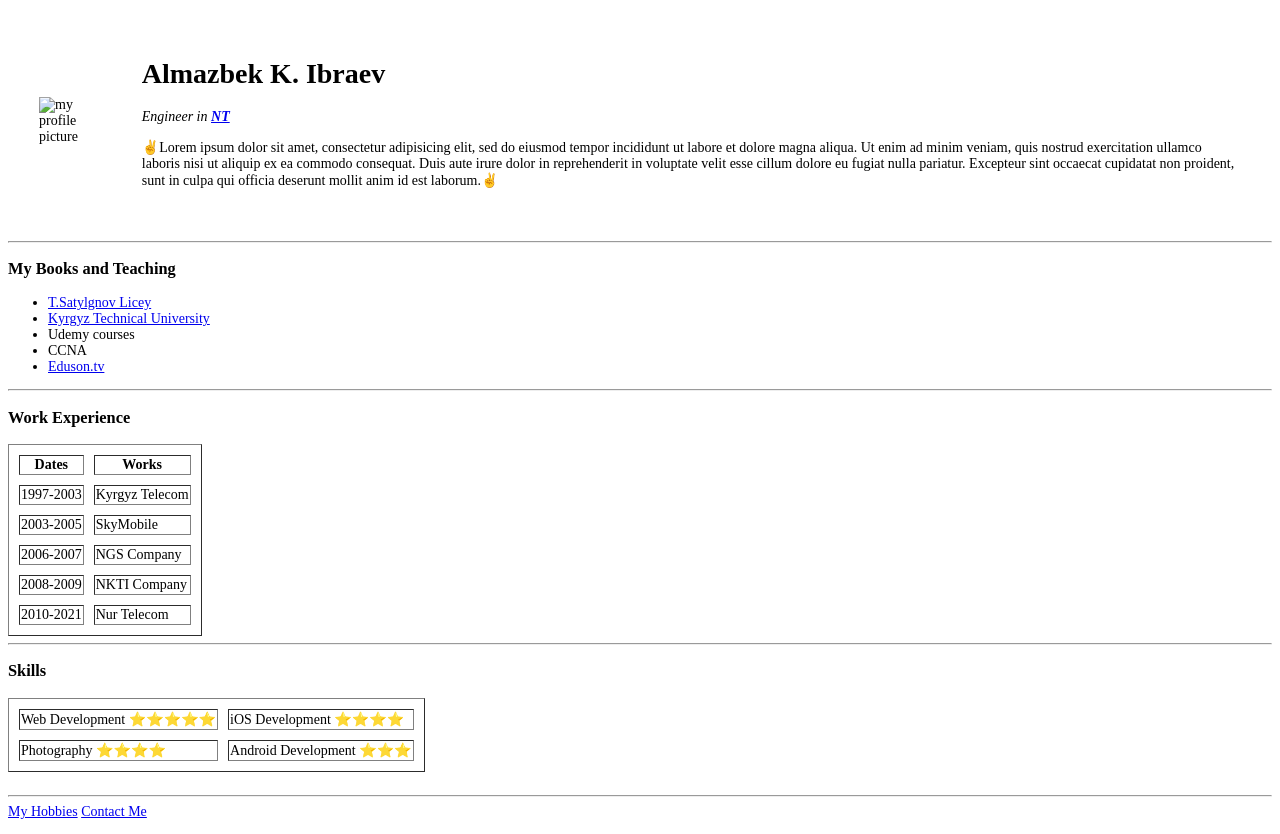
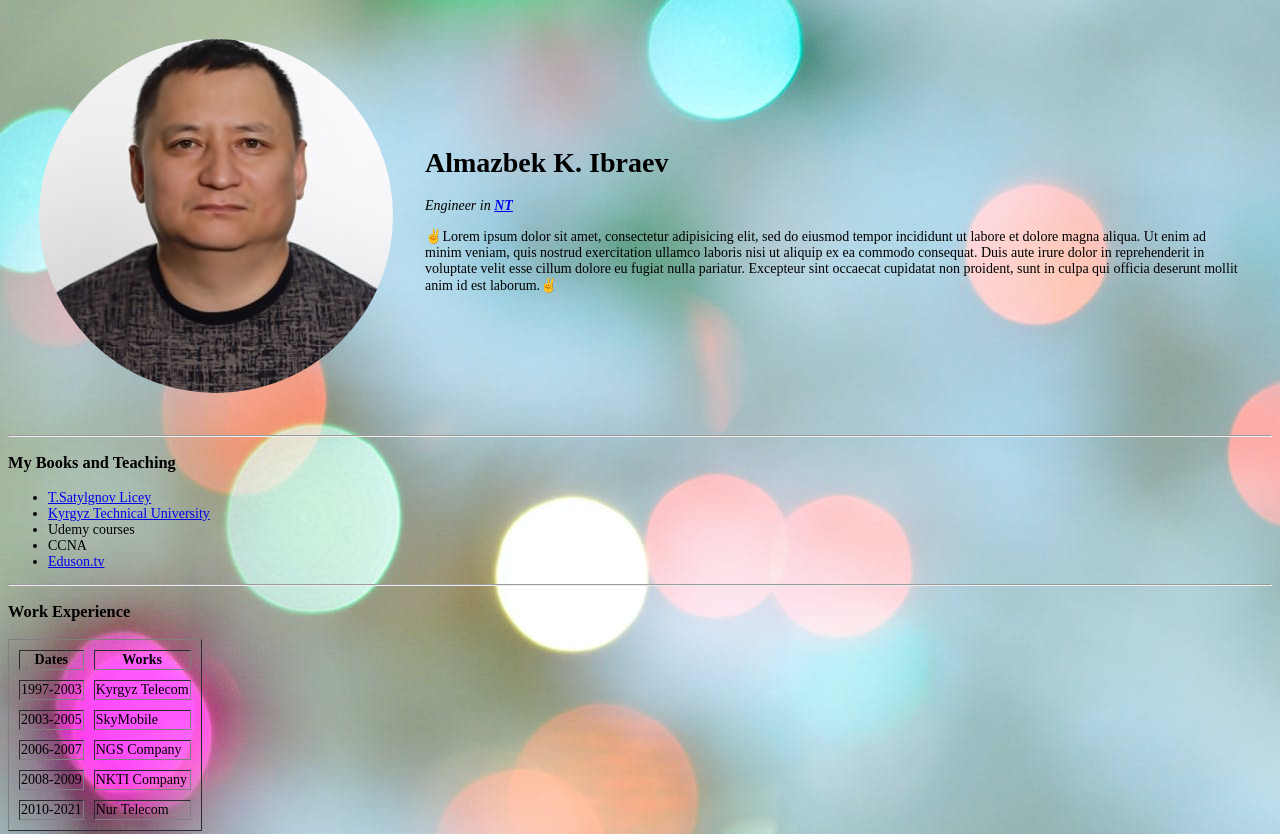
Before and after one commit to aldalm/CV, a plain HTML site: page index.html in a window 1280 px wide. Shown: the top 834 px of the page. Drawn offline with Linux system fonts and the light colour scheme.

Commit message:
refreshed files

```diff
--- a/index.css
+++ b/index.css
@@ -1,4 +1,4 @@
 body{
-  background-image: url(./images/background.jpeg);
+  background-image: url(background.jpeg);
   font-size: 14px;
 }
--- a/index.html
+++ b/index.html
@@ -9,7 +9,7 @@
   <body>
     <table cellspacing = "30">
       <tr>
-        <td><img src="images/pr pic.png" alt="my profile picture"></td>
+        <td><img src="pr pic.png" alt="my profile picture"></td>
         <td><h1>Almazbek K. Ibraev</h1> <p><em>Engineer in <strong><a href="https://ecm.o.kg/news/page" target="_blank">NT</a></strong></em></p>
         <p>
         ✌Lorem ipsum dolor sit amet, consectetur adipisicing elit, sed do eiusmod tempor incididunt ut labore et dolore magna aliqua. Ut enim ad minim veniam, quis nostrud exercitation ullamco laboris nisi ut aliquip ex ea commodo consequat. Duis aute irure dolor in reprehenderit in voluptate velit esse cillum dolore eu fugiat nulla pariatur. Excepteur sint occaecat cupidatat non proident, sunt in culpa qui officia deserunt mollit anim id est laborum.✌
```
